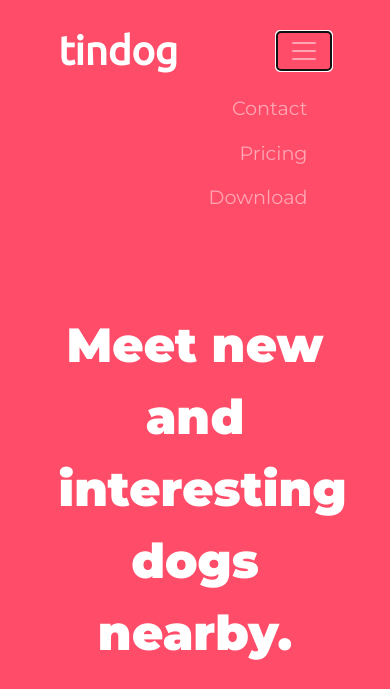
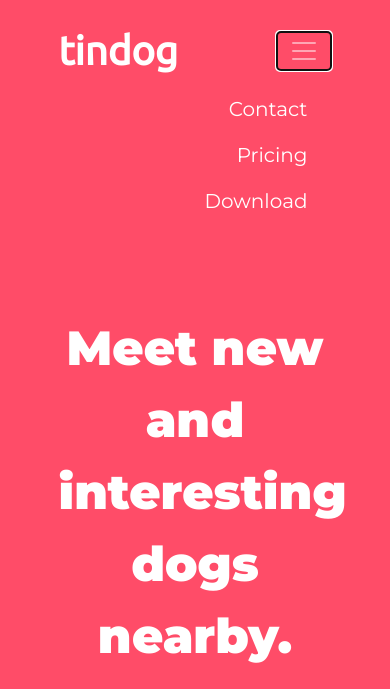
Before and after one commit to GaneshSarmaK/tindog, a plain HTML site: page index.html in a window 390 px wide. Both pictures are taken after a click on the button "Toggle Navigation Items". Shown: the top 689 px of the page. Drawn offline with nearby package versions, Linux system fonts and the light colour scheme.

Commit message:
UI Changes

```diff
--- a/css/styles.css
+++ b/css/styles.css
@@ -34,9 +34,8 @@ h2 {
     font-weight: bolder;
 }
 
-.nav-item {
-    color: white;
-    font-size: 1.2rem;
+#navbarToggler {
+    font-size: 1.25rem;
 }
 
 .fab {
@@ -64,10 +63,6 @@ h2 {
     .title-image-column {
         text-align: center;
     }
-
-    #navbarToggler{
-        text-align: right;
-    }
 }
 
 @media (max-width: 1330px) {
@@ -77,6 +72,16 @@ h2 {
 
     #title {
         text-align: center;
+    }
+}
+
+@media (max-width: 992px){
+    #navbarToggler {
+        text-align: right;
+    }
+
+    nav .navbar-nav li a {
+        color: white !important;
     }
 }
 
@@ -140,9 +145,6 @@ h2 {
     margin: 25px;
 }
 
-
-
-
 /* Press */
 #press {
     background-color: #FF4C68;
@@ -165,8 +167,6 @@ h2 {
     padding: 2% 2%;
     margin: auto;
 }
-
-
 
 /* Call to action */
 #cta {
```
